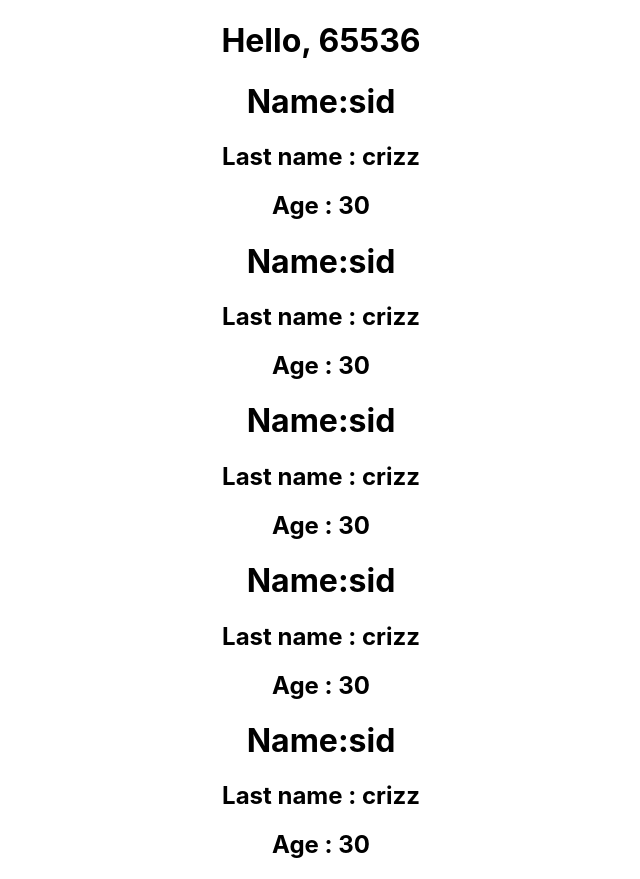
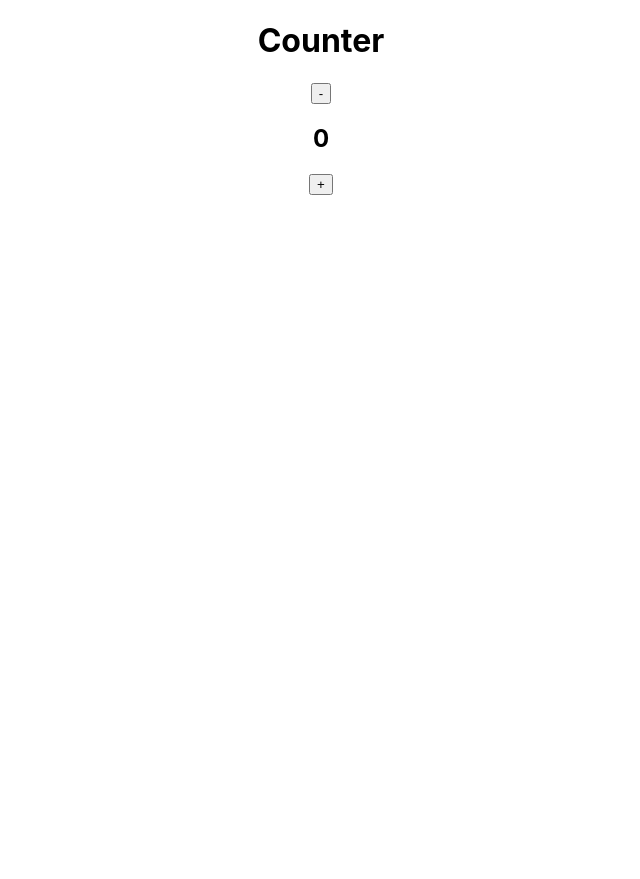
Before and after one commit to sidharth-n/ReactJS-lab, a React (Create React App) app in the folder myapp/: page / in a window 1280 px wide. Shown: the whole page, without its empty margins (319-959 px from the left). After the commit the page ends 800 px from the top, so only its background shows below. Built offline with nearby package versions, Linux system fonts and the light colour scheme.

Commit message:
counter component done

```diff
--- a/myapp/src/App.js
+++ b/myapp/src/App.js
@@ -1,4 +1,4 @@
-import logo from "./logo.svg";
+import { useState } from "react";
 import "./App.css";
 
 const Person = () => {
@@ -12,16 +12,26 @@ const Person = () => {
 };
 
 function App() {
-  const name = "sid";
+  const [counter, setCounter] = useState(0);
   return (
     <div className="App">
       <>
-        <h1>Hello, {Math.pow(4, 8)}</h1>
-        <Person />
-        <Person />
-        <Person />
-        <Person />
-        <Person />
+        <h1>Counter</h1>
+        <button
+          onClick={() => {
+            setCounter((prevCount) => prevCount - 1);
+          }}
+        >
+          -
+        </button>
+        <h2>{counter} </h2>
+        <button
+          onClick={() => {
+            setCounter((prevCount) => prevCount + 1);
+          }}
+        >
+          +
+        </button>
       </>
     </div>
   );
```
